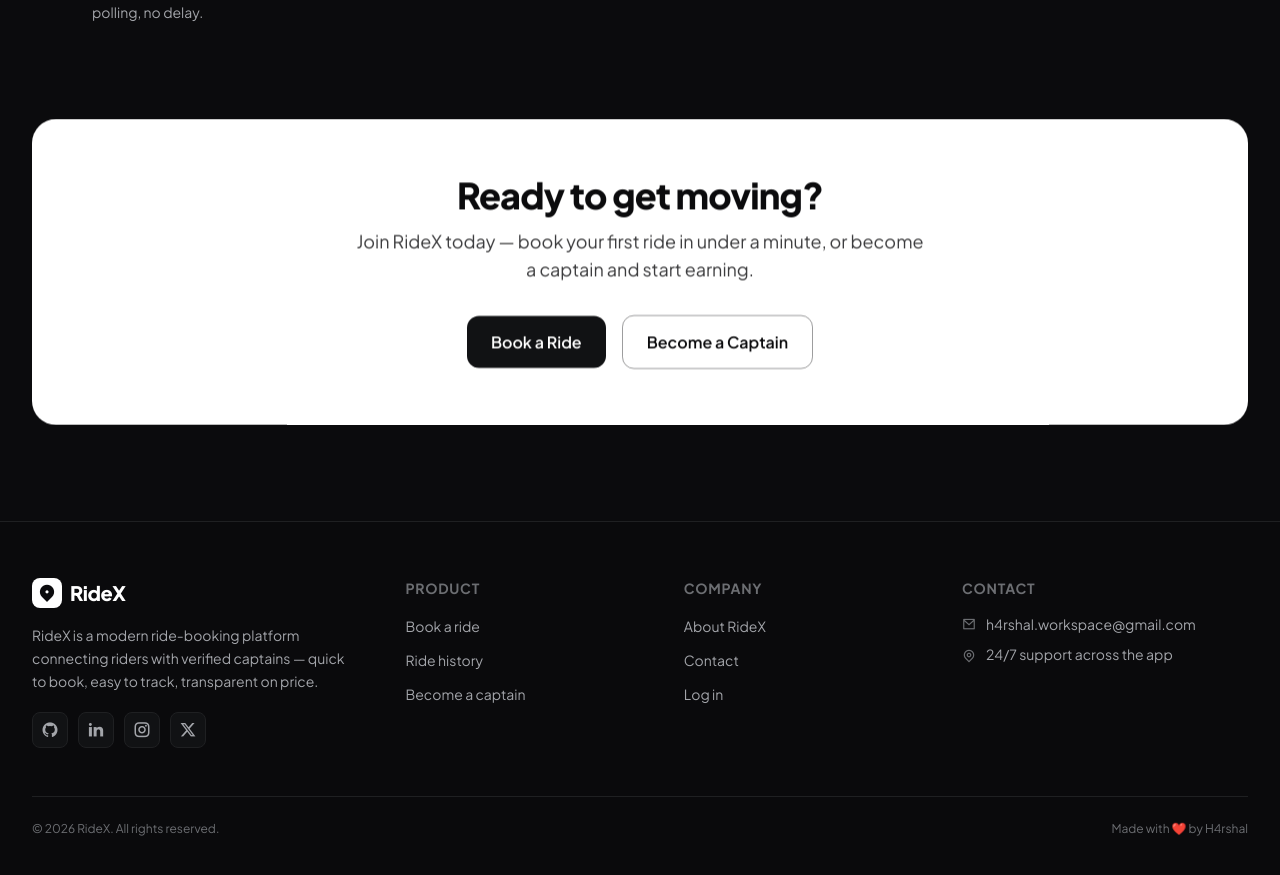
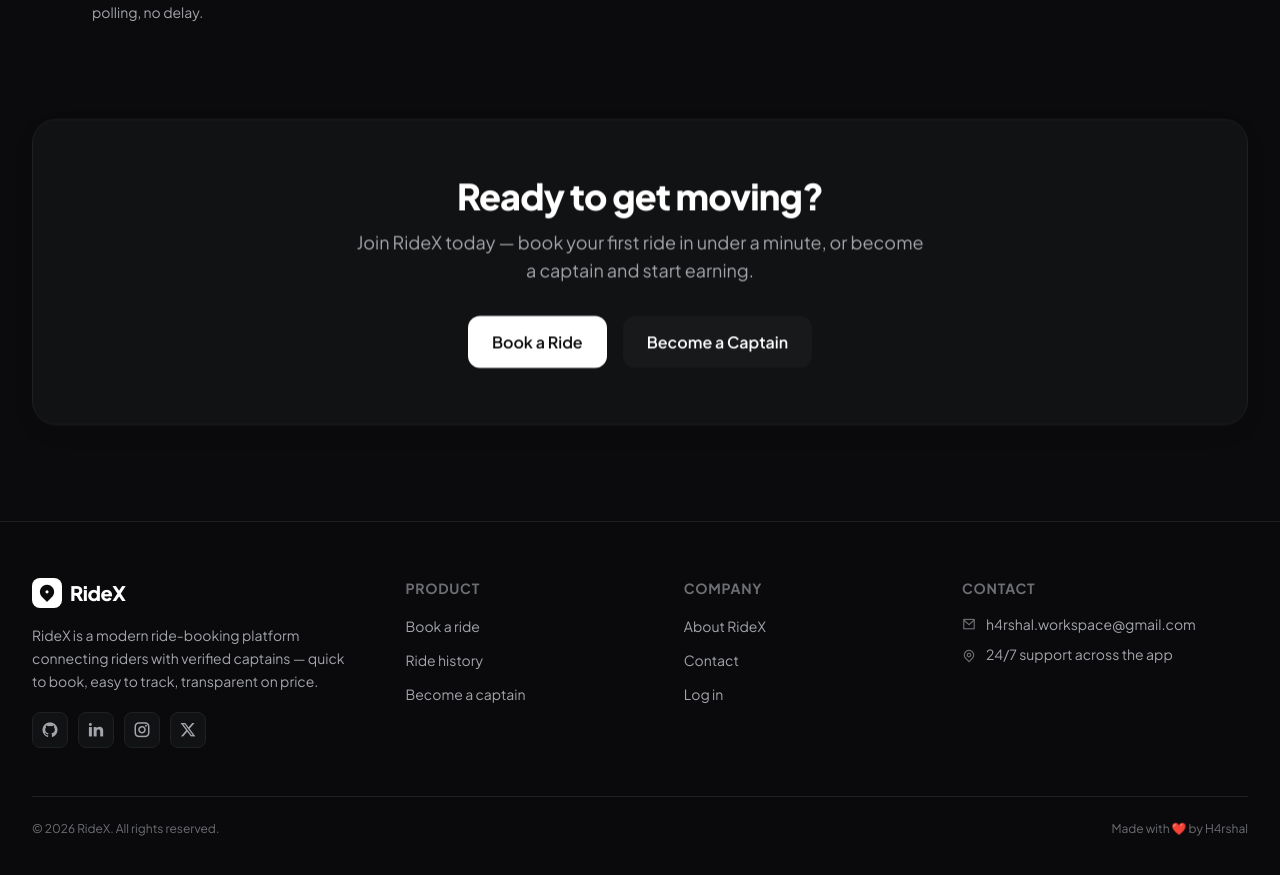
Before and after one commit to H4rshalshah/RideX, a React (Vite) app in the folder frontend/: page / in a window 1280 px wide. Shown: the part 2633-3508 px from the top of the page. Built offline with nearby package versions, Linux system fonts and the light colour scheme; no server answers.

Commit message:
feat: landing — soften the CTA band to a themed card
- Replace the solid accent CTA block with a bordered ui-card that matches
  the rest of the page; buttons use standard primary/secondary styles

```diff
--- a/frontend/src/pages/Landing.jsx
+++ b/frontend/src/pages/Landing.jsx
@@ -252,22 +252,22 @@ const Landing = () => {
       {/* ── CTA band ─────────────────────────────────────── */}
       <section className="pb-20 sm:pb-24">
         <div className="mx-auto max-w-7xl px-4 sm:px-6 lg:px-8">
-          <Reveal className="relative overflow-hidden rounded-3xl bg-ui-accent px-6 py-14 text-center text-ui-onaccent sm:px-12">
-            <h2 className="relative text-3xl font-extrabold tracking-tight sm:text-4xl">
+          <Reveal className="relative overflow-hidden rounded-3xl border border-ui-line bg-ui-card px-6 py-14 text-center shadow-card sm:px-12">
+            <h2 className="relative text-3xl font-extrabold tracking-tight text-ui-ink sm:text-4xl">
               Ready to get moving?
             </h2>
-            <p className="relative mx-auto mt-3 max-w-xl text-lg opacity-80">
+            <p className="relative mx-auto mt-3 max-w-xl text-lg text-ui-muted">
               Join RideX today — book your first ride in under a minute, or become a captain and
               start earning.
             </p>
             <div className="relative mt-8 flex flex-wrap items-center justify-center gap-4">
               <Link to={bookHref}>
-                <Button size="lg" variant="light">
+                <Button size="lg" className="w-full sm:w-auto">
                   Book a Ride
                 </Button>
               </Link>
               <Link to="/captain-signup">
-                <Button size="lg" variant="inverse">
+                <Button size="lg" variant="secondary" className="w-full sm:w-auto">
                   Become a Captain
                 </Button>
               </Link>
```
